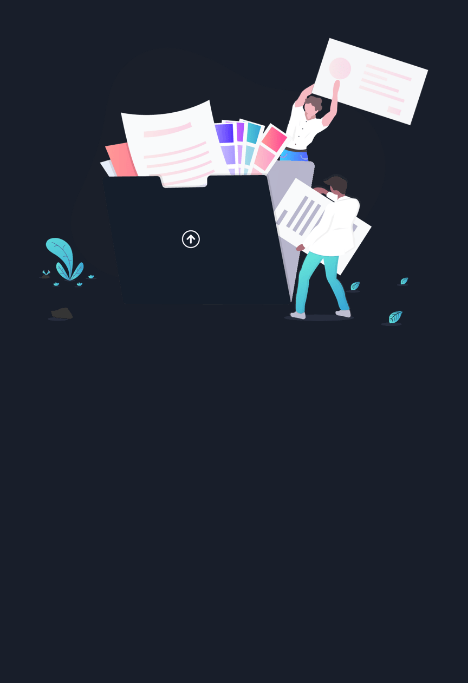
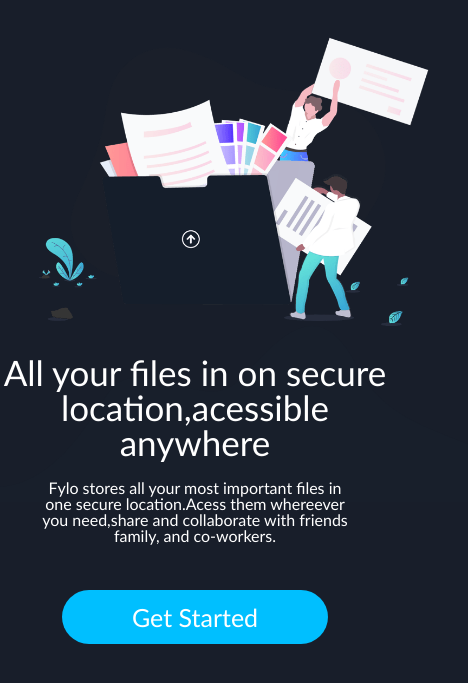
Before and after one commit to PauuloSBR/landingPage, a plain HTML site: page index.html in a window 390 px wide. Shown: the part 67-750 px from the top of the page, 468 px wide, since content can reach past the window. Drawn offline with Linux system fonts and the light colour scheme.

Commit message:
Button/Text

```diff
--- a/fylo-dark-theme-landing-page-master/images/style.css
+++ /dev/null
@@ -1,41 +0,0 @@
-
-body{
-    background-color: rgba(24,30,42,255);
-    }
-
-
-
-@media(max-width: 400px){
-    .intro{
-    display: flex;
-    width: 100%;
-    padding-top: 10%;
-    padding-left: 10%;
-
-
-
-
-    }
-
-    .menu{
-        display:flex;
-        justify-content: space-between;
-        list-style: none;
-
-        align-items: center;
-        padding: 5%;
-
-
-        }
-    .menu-header{
-        color: white;
-        font-family: "Gill Sans MT";
-        font-size: small;
-    }
-    .logo{
-        max-width: 25%;
-        padding-right: 15%;
-    }
-
-
-}
--- a/index.html
+++ b/index.html
@@ -4,7 +4,7 @@
     <meta charset="UTF-8">
     <meta http-equiv="X-UA-Compatible" content="IE=edge">
     <meta name="viewport" content="width=device-width, initial-scale=1.0">
-    <link rel="stylesheet" href="/fylo-dark-theme-landing-page-master/images/style.css">
+    <link rel="stylesheet" href="style.css">
     <link rel="stylesheet" href="reset.css">
     <title>Landing Page</title>
 
@@ -12,17 +12,29 @@
 <body>
 
     <headear>
-        <label class="menu">
+
+        <nav class="menu">
 
             <img class="logo" src="fylo-dark-theme-landing-page-master/images/logo.svg" alt="Logo SVG">
             <li class="menu-header">Features</li>
             <li class="menu-header">Team</li>
             <li class="menu-header">Sign In</li>
-        </label>
+        </nav>
     </headear>
 
     <main class="first">
-        <img class="intro" src="fylo-dark-theme-landing-page-master/images/illustration-intro.png">
+        <figure>
+            <img class="intro" src="fylo-dark-theme-landing-page-master/images/illustration-intro.png">
+        </figure>
+        <img class="wave"  src="fylo-dark-theme-landing-page-master/images/bg-curvy-mobile.svg">
+        <section class="first-page-text">
+            <h2 class="first-text">All your files in on secure</br> location,acessible</br>anywhere</h2>
+            <h3 class="second-text">Fylo stores all your most important files in</br> one secure location.Acess them whereever</br> you need,share and collaborate with friends</br> family, and co-workers.</h3>
+            <button class="started">Get Started</button>
+        </section>
+
+
+
     </main>
 </body>
 </html>
--- /dev/null
+++ b/style.css
@@ -0,0 +1,88 @@
+
+
+
+body{
+    background-color: rgba(24,30,42,255);
+
+
+
+
+}
+@media(max-width: 600px){
+    .intro{
+    display: flex;
+    width: 100%;
+    padding-top: 10%;
+    padding-left: 10%;
+    position: relative;
+    z-index: 2;
+}
+
+
+    .wave {
+        position: relative;
+        z-index: 1;
+        width: 120%;
+
+
+        background-blend-mode:darken;
+        }
+
+    .menu{
+        display:flex;
+        justify-content: space-between;
+        list-style: none;
+
+        align-items: center;
+        padding: 5%;
+    }
+    .menu-header{
+        color: white;
+        font-family: "Gill Sans MT";
+        font-size: small;
+    }
+    .logo{
+        max-width: 25%;
+        padding-right: 15%;
+    }
+    .first-page-text{
+        display: flex;
+        align-items: center;
+        flex-direction: column;
+        justify-content: space-around;
+        position: relative;
+        bottom: 150px;
+        white-space: nowrap;
+    }
+    .first-text{
+        display: flex;
+        color: white;
+        font-family: "Gill Sans MT";
+
+        z-index: 2;
+        text-align:center;
+        font-size: 35px;
+        font-style: bold;
+    }
+    .second-text{
+        display: flex;
+        color: white;
+        font-family: "Gill Sans MT";
+
+        z-index: 2;
+        text-align:center;
+        margin-top: 5%;
+    }
+    .started{
+        display: flex;
+        margin-top: 12%;
+        padding: 3% 18% ;
+        border-radius: 50px;
+        border: none;
+        color: white;
+        background-color: #00BFFF;
+        font-family: "Gill Sans MT";
+        font-size: 25px;
+
+    }
+}
```
